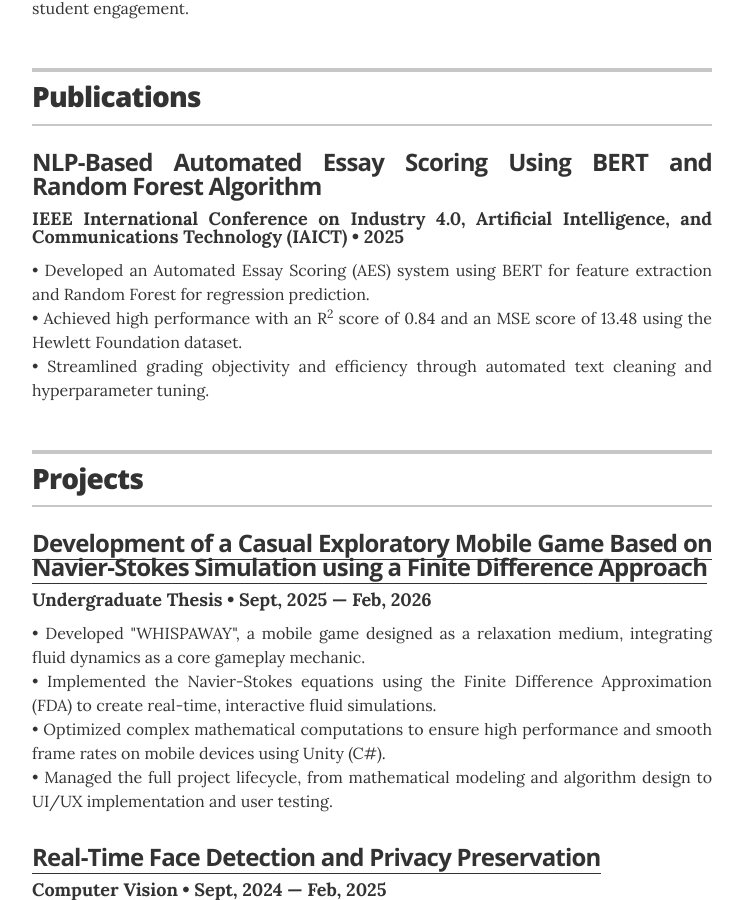
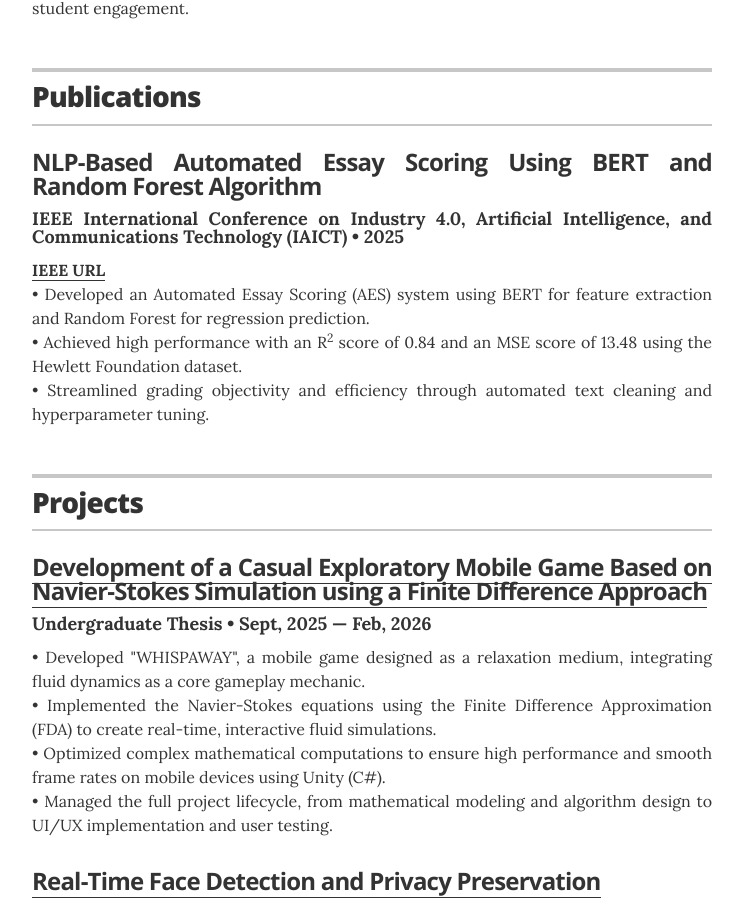
Before and after one commit to Marbella3173/resume, a Jekyll site: the page built from index.html, in a window 1280 px wide and 900 px high, scrolled down 1623 px. Shown: the whole window, without its empty margins (268-1012 px from the left). Built offline with Jekyll 4.4.1, drawn with Linux system fonts in a browser that asks for light colours.

Commit message:
Update recognitions.yml

```diff
--- a/_data/recognitions.yml
+++ b/_data/recognitions.yml
@@ -2,8 +2,7 @@
 - award: NLP-Based Automated Essay Scoring Using BERT and Random Forest Algorithm
   organization:  IEEE International Conference on Industry 4.0, Artificial Intelligence, and Communications Technology (IAICT)
   year: 2025
-  url: "https://ieeexplore.ieee.org/document/11101472"
-  summary:
+  summary: <strong><a href = "https://ieeexplore.ieee.org/document/11101472">IEEE URL</a></strong> <br>
     • Developed an Automated Essay Scoring (AES) system using BERT for feature extraction and Random Forest for regression prediction. <br>
     • Achieved high performance with an R<sup>2</sup> score of 0.84 and an MSE score of 13.48 using the Hewlett Foundation dataset. <br>
     • Streamlined grading objectivity and efficiency through automated text cleaning and hyperparameter tuning.
```
